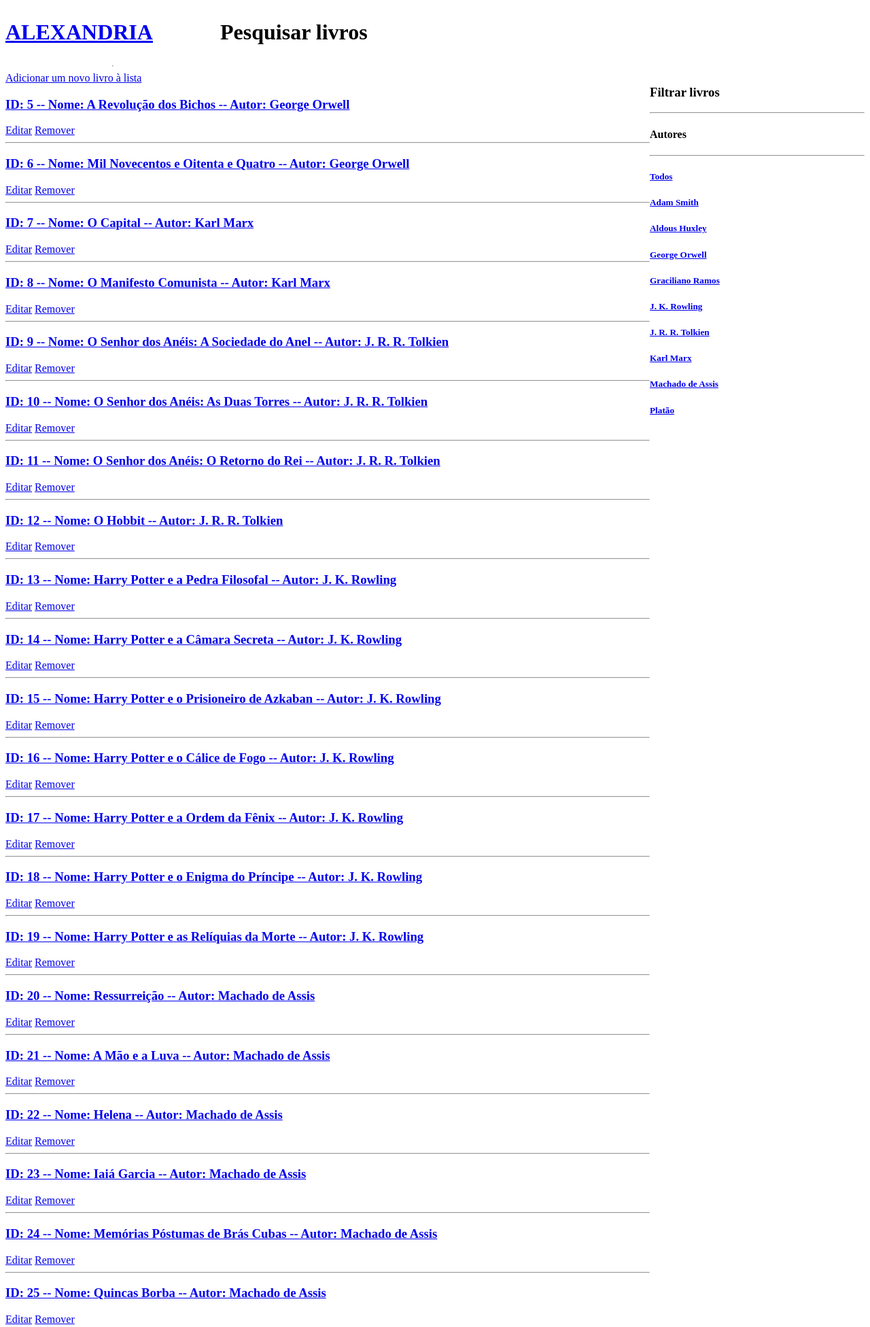
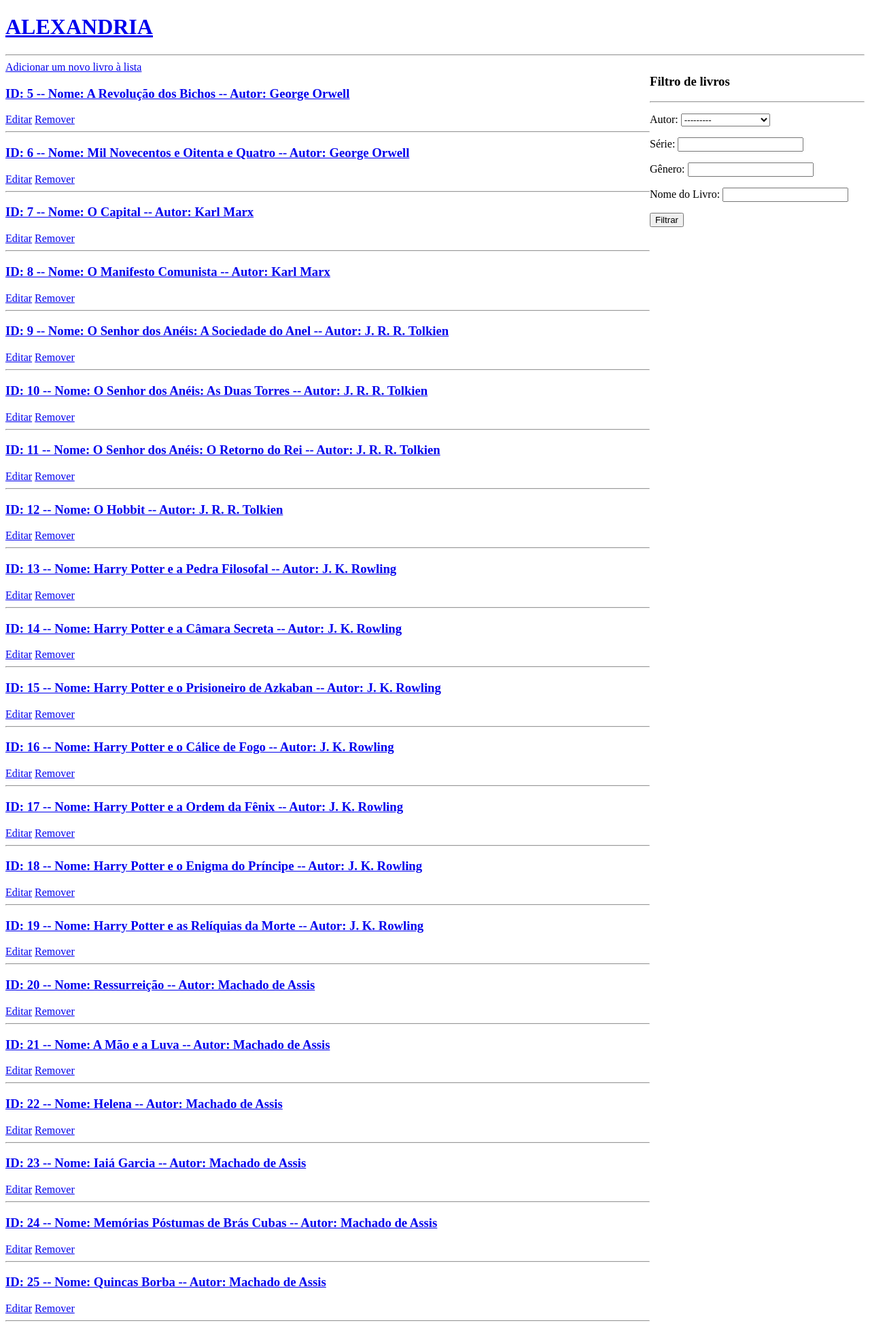
Before and after one commit to lucas-caetano-reis/Fetin2024, a Django app: page /listagem/ in a window 1280 px wide. Shown: the top 1952 px of the page at 68% size. Run offline with Django 5.2, Linux system fonts and the light colour scheme; data comes from the database, SQL or seed files in the repository.

Commit message:
Funcionalidade de pesquisa e filtro.
Esta é a versão mais novas

```diff
--- a/Alexandria/Alexandria/listagem/forms.py
+++ b/Alexandria/Alexandria/listagem/forms.py
@@ -1,7 +1,21 @@
 from django.forms import ModelForm
-from listagem.models import Livro
+from django import forms
+from listagem.models import Livro, Autor
 
 class LivroFormulario(ModelForm):
     class Meta:
         model = Livro
         fields = ['livro_id','livro_nome','livro_serie','livro_autor','livro_genero','livro_sinopse']
+
+class LivroFiltroFormulario(forms.Form):
+    livro_autor = forms.ModelChoiceField(queryset=Autor.objects.all(), required=False, label='Autor')
+    livro_serie = forms.CharField(max_length=200, required=False, label='Série')
+    livro_genero = forms.CharField(max_length=100, required=False, label='Gênero')
+    livro_nome = forms.CharField(max_length=200, required=False, label='Nome do Livro')
+
+'''
+class LivroFiltroFormulario(ModelForm):
+    class Meta:
+        model = Livro
+        fields = ['livro_nome','livro_serie','livro_autor','livro_genero']
+'''
--- a/Alexandria/Alexandria/listagem/views.py
+++ b/Alexandria/Alexandria/listagem/views.py
@@ -1,6 +1,6 @@
 from django.shortcuts import render, get_object_or_404, redirect
-from listagem.models import Livro, Autor
-from listagem.forms import LivroFormulario
+from listagem.models import Livro
+from listagem.forms import LivroFormulario, LivroFiltroFormulario
 
 '''
 get_object_or_404 é uma função utilitária fornecida pelo Django.
@@ -22,12 +22,23 @@ def menu(request):
     return render(request, 'menu.html')
 
 def listar_livros(request): #função, parâmetro request;
+    formularioFiltro = LivroFiltroFormulario(request.GET or None)
+
     livros = Livro.objects.all()
-    autores = Autor.objects.all()
 
-    context = {"livros":livros , "autores":autores}
+    if formularioFiltro.is_valid():
+        if formularioFiltro.cleaned_data['livro_autor']:
+            livros = livros.filter(livro_autor=formularioFiltro.cleaned_data['livro_autor'])
+        if formularioFiltro.cleaned_data['livro_serie']:
+            livros = livros.filter(livro_serie__icontains=formularioFiltro.cleaned_data['livro_serie'])
+        if formularioFiltro.cleaned_data['livro_genero']:
+            livros = livros.filter(livro_genero__icontains=formularioFiltro.cleaned_data['livro_genero'])
+        if formularioFiltro.cleaned_data['livro_nome']:
+            return redirect('Informações do Livro', pk=livros.get(livro_nome__icontains=formularioFiltro.cleaned_data['livro_nome']).pk)
 
-    return render(request, 'listagem.html',context) #"livros" = nome pelo qual a variável livros será acessada no template
+    context = {"livros":livros, "formularioFiltro":formularioFiltro}
+
+    return render(request, 'listagem.html', context) #"livros" = nome pelo qual a variável livros será acessada no template
 
 def livro_info(request, pk): #pk: abreviação de primary key.
     livro = get_object_or_404(Livro, livro_id=pk) #acesso cujo id seja igual a chave primária passada
--- a/Alexandria/Alexandria/templates/listagem.html
+++ b/Alexandria/Alexandria/templates/listagem.html
@@ -39,21 +39,13 @@
 
   <div>
 
-    <h3>Filtrar livros</h3>
+    <h3>Filtro de livros</h3>
     <hr>
 
-    <h4>Autores</h4>
-    <hr>
-
-    <div>
-      <a href='{% url "Listagem" %}'><h5>Todos</h5></a>
-    </div>
-
-    {% for autor in autores %}
-    <div>
-      <a href='{% url "Listagem" %}?q={{autor.autor_nome}}'><h5>{{autor.autor_nome}}</h5></a>
-    </div>
-    {% endfor %}
+    <form method="get">
+      {{formularioFiltro.as_p}}
+      <button type="submit">Filtrar</button>
+    </form>
 
   </div>
 
--- a/Alexandria/Alexandria/templates/livro_form.html
+++ b/Alexandria/Alexandria/templates/livro_form.html
@@ -6,7 +6,7 @@
     <form method="POST">
         {% csrf_token %}
         {{formulario.as_p}}
-        <input type="submit" value="Adicionar livro"/>
+        <input type="submit" value="Confirmar"/>
     </form>
     <a href="/listagem/">Voltar</a>
 </div>
--- a/Alexandria/Alexandria/templates/navbar.html
+++ b/Alexandria/Alexandria/templates/navbar.html
@@ -1,10 +1,3 @@
-<style>
-    .navbar-container{
-      display: grid;
-      grid-template-columns: 1fr 3fr;
-    }
-  </style>
-
 <div class="navbar-container">
     <div class="logo-container">
         <a href="/menu/"> <!--link que leva o usuário à homepage-->
@@ -12,9 +5,5 @@
         </a>
     </div>
 
-    <div class="pesquisa-container">
-        <h1>Pesquisar livros</h1>
-    </div>
-
     <hr> <!--quebra de linha-->
 </div>
```
